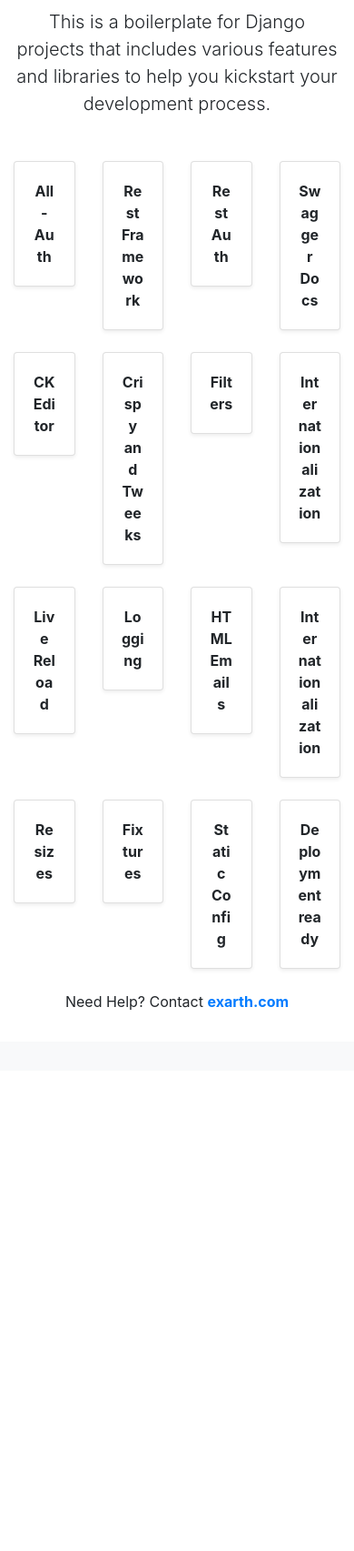
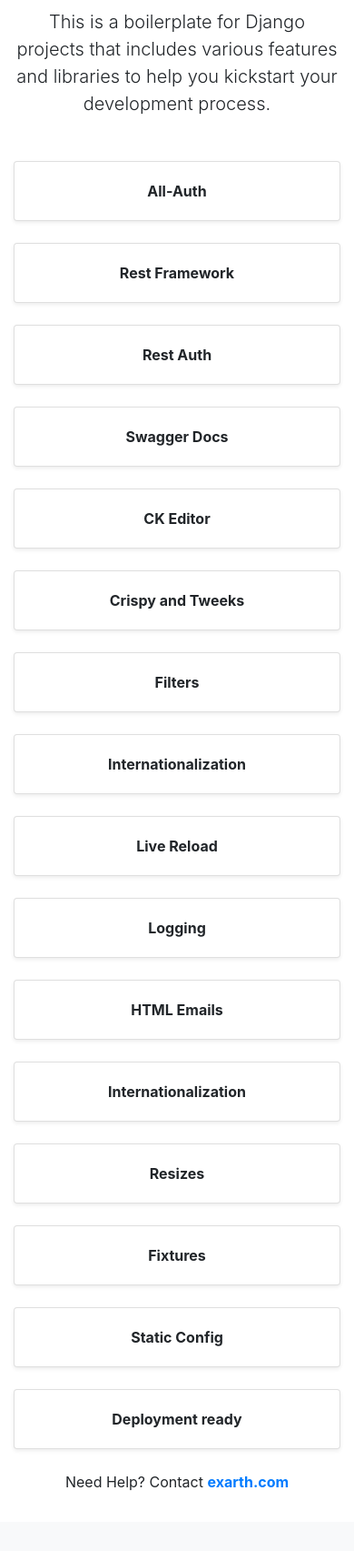
Before and after one commit to IkramKhan-DevOps/lib-boilderplatedjango, a Django app: page / in a window 390 px wide. Shown: the part 231-1936 px from the top of the page at 91% size. Before the commit the page ends 1342 px from the top, so only its background shows below. Run offline with Django 4.2, Linux system fonts and the light colour scheme; data comes from the database, SQL or seed files in the repository; parts of the project's set-up code (start-up, migrations or seed data) failed here and were passed over; some libraries are stand-ins or nearby versions.

Commit message:
UPDT: main home page updated

```diff
--- a/templates/starter.html
+++ b/templates/starter.html
@@ -54,21 +54,21 @@
     <div class="container mt-4">
         <div class="row text-center">
 
-            <div class="col-3 mt-4">
+            <div class="col-sm-3 mt-4">
                 <div class="card shadow-sm">
                     <div class="card-body">
                         <p class="mb-0"><b>All-Auth</b></p>
                     </div>
                 </div>
             </div>
-            <div class="col-3 mt-4">
+            <div class="col-sm-3 mt-4">
                 <div class="card shadow-sm">
                     <div class="card-body">
                         <p class="mb-0"><b>Rest Framework</b></p>
                     </div>
                 </div>
             </div>
-            <div class="col-3 mt-4">
+            <div class="col-sm-3 mt-4">
                 <div class="card shadow-sm">
                     <div class="card-body">
                         <p class="mb-0"><b>Rest Auth</b></p>
@@ -76,7 +76,7 @@
                 </div>
             </div>
 
-            <div class="col-3 mt-4">
+            <div class="col-sm-3 mt-4">
                 <div class="card shadow-sm">
                     <div class="card-body">
                         <p class="mb-0"><b>Swagger Docs</b></p>
@@ -84,7 +84,7 @@
                 </div>
             </div>
 
-            <div class="col-3 mt-4">
+            <div class="col-sm-3 mt-4">
                 <div class="card shadow-sm">
                     <div class="card-body">
                         <p class="mb-0"><b>CK Editor</b></p>
@@ -92,7 +92,7 @@
                 </div>
             </div>
 
-            <div class="col-3 mt-4">
+            <div class="col-sm-3 mt-4">
                 <div class="card shadow-sm">
                     <div class="card-body">
                         <p class="mb-0"><b>Crispy and Tweeks</b></p>
@@ -100,7 +100,7 @@
                 </div>
             </div>
 
-            <div class="col-3 mt-4">
+            <div class="col-sm-3 mt-4">
                 <div class="card shadow-sm">
                     <div class="card-body">
                         <p class="mb-0"><b>Filters</b></p>
@@ -108,7 +108,7 @@
                 </div>
             </div>
 
-            <div class="col-3 mt-4">
+            <div class="col-sm-3 mt-4">
                 <div class="card shadow-sm">
                     <div class="card-body">
                         <p class="mb-0"><b>Internationalization</b></p>
@@ -116,7 +116,7 @@
                 </div>
             </div>
 
-            <div class="col-3 mt-4">
+            <div class="col-sm-3 mt-4">
                 <div class="card shadow-sm">
                     <div class="card-body">
                         <p class="mb-0"><b>Live Reload</b></p>
@@ -124,7 +124,7 @@
                 </div>
             </div>
 
-            <div class="col-3 mt-4">
+            <div class="col-sm-3 mt-4">
                 <div class="card shadow-sm">
                     <div class="card-body">
                         <p class="mb-0"><b>Logging</b></p>
@@ -132,7 +132,7 @@
                 </div>
             </div>
 
-            <div class="col-3 mt-4">
+            <div class="col-sm-3 mt-4">
                 <div class="card shadow-sm">
                     <div class="card-body">
                         <p class="mb-0"><b>HTML Emails</b></p>
@@ -140,7 +140,7 @@
                 </div>
             </div>
 
-            <div class="col-3 mt-4">
+            <div class="col-sm-3 mt-4">
                 <div class="card shadow-sm">
                     <div class="card-body">
                         <p class="mb-0"><b>Internationalization</b></p>
@@ -148,7 +148,7 @@
                 </div>
             </div>
 
-            <div class="col-3 mt-4">
+            <div class="col-sm-3 mt-4">
                 <div class="card shadow-sm">
                     <div class="card-body">
                         <p class="mb-0"><b>Resizes</b></p>
@@ -156,7 +156,7 @@
                 </div>
             </div>
 
-            <div class="col-3 mt-4">
+            <div class="col-sm-3 mt-4">
                 <div class="card shadow-sm">
                     <div class="card-body">
                         <p class="mb-0"><b>Fixtures</b></p>
@@ -164,7 +164,7 @@
                 </div>
             </div>
 
-            <div class="col-3 mt-4">
+            <div class="col-sm-3 mt-4">
                 <div class="card shadow-sm">
                     <div class="card-body">
                         <p class="mb-0"><b>Static Config</b></p>
@@ -172,7 +172,7 @@
                 </div>
             </div>
 
-            <div class="col-3 mt-4">
+            <div class="col-sm-3 mt-4">
                 <div class="card shadow-sm">
                     <div class="card-body">
                         <p class="mb-0"><b>Deployment ready</b></p>
```
Also changed, not shown: 1 other file.
